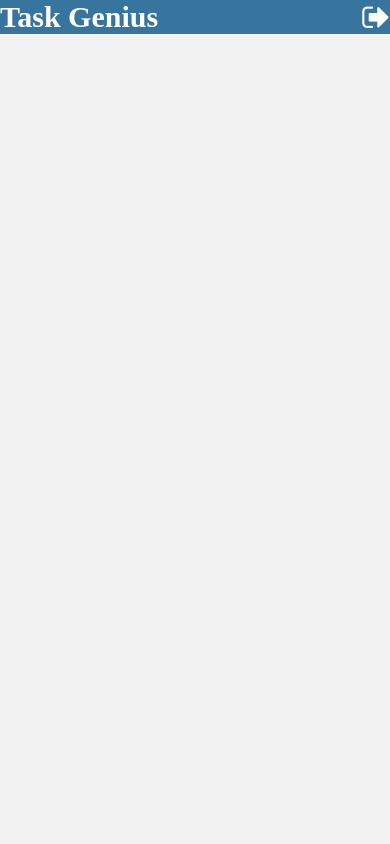
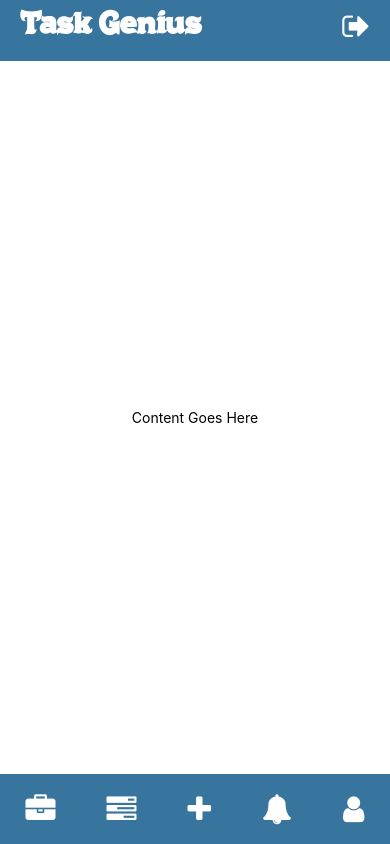
Before and after one commit to abdullah201240/Task_Genius_FrontEnd, a React Native app: screen /Home in a window 390 px wide. Built offline with nearby package versions, Linux system fonts and the light colour scheme.

Commit message:
fix home page degin

```diff
--- a/src/components/home.tsx
+++ b/src/components/home.tsx
@@ -1,20 +1,28 @@
 import React, { useState, useEffect } from 'react';
-import { SafeAreaView, StyleSheet, Text, View } from 'react-native';
+import { SafeAreaView, StyleSheet, Text, View, Platform } from 'react-native';
 import Icon from 'react-native-vector-icons/FontAwesome';
 import * as Font from 'expo-font';
+
+async function loadFonts() {
+  try {
+    await Font.loadAsync({
+      'ChrustyRock-ORLA': require('../../assets/fonts/ChrustyRock-ORLA.ttf'),
+    });
+  } catch (error) {
+    console.error('Error loading fonts:', error);
+  }
+}
 
 const Home = () => {
   const [fontsLoaded, setFontsLoaded] = useState(false);
 
   useEffect(() => {
-    async function loadFonts() {
-      await Font.loadAsync({
-        'ChrustyRock-ORLA': require('../../assets/fonts/AcademyEngravedLETPlain.ttf'),
-      });
+    async function loadFontsAsync() {
+      await loadFonts();
       setFontsLoaded(true);
     }
 
-    loadFonts();
+    loadFontsAsync();
   }, []);
 
   if (!fontsLoaded) {
@@ -23,11 +31,23 @@ const Home = () => {
 
   return (
     <SafeAreaView style={styles.container}>
-      <View style={styles.titleContainer}>
+      <View style={styles.topContainer}>
         <Text style={styles.title}>Task Genius</Text>
+        <View style={styles.iconContainer}>
+          <Icon name="sign-out" size={30} color="white" />
+        </View>
       </View>
-      <View style={styles.iconContainer}>
-        <Icon name="sign-out" size={30} color="white" />
+
+      <View style={styles.middleContainer}>
+        <Text>Content Goes Here</Text>
+      </View>
+
+      <View style={styles.bottomContainer}>
+        <Icon name="briefcase" size={30} color="white" />
+        <Icon name="tasks" size={30} color="white" />
+        <Icon name="plus" size={30} color="white" />
+        <Icon name="bell" size={30} color="white" />
+        <Icon name="user" size={30} color="white" />
       </View>
     </SafeAreaView>
   );
@@ -37,23 +57,47 @@ export default Home;
 
 const styles = StyleSheet.create({
   container: {
+    flex: 1,
+    backgroundColor: '#FFFFFF',
+  },
+  topContainer: {
     flexDirection: 'row',
     justifyContent: 'space-between',
     alignItems: 'center',
     paddingHorizontal: 20,
-    paddingVertical: 10,
-    backgroundColor:"#38759E"
-  },
-  titleContainer: {
-    flex: 1,
+    paddingTop: 10,
+    paddingBottom: 20,
+    backgroundColor: '#38759E',
   },
   title: {
     fontSize: 30,
     fontWeight: 'bold',
     fontFamily: 'ChrustyRock-ORLA',
-    color:"white"
+    color: 'white',
+    ...Platform.select({
+      android: {
+        paddingTop: Platform.OS === 'android' ? 30 : 0,
+      },
+    }),
   },
   iconContainer: {
     marginLeft: 'auto',
+    ...Platform.select({
+      android: {
+        paddingTop: Platform.OS === 'android' ? 30 : 0,
+      },
+    }),
+  },
+  middleContainer: {
+    flex: 1,
+    justifyContent: 'center',
+    alignItems: 'center',
+  },
+  bottomContainer: {
+    flexDirection: 'row',
+    justifyContent: 'space-around',
+    alignItems: 'center',
+    paddingVertical: 20,
+    backgroundColor: '#38759E',
   },
 });
```
